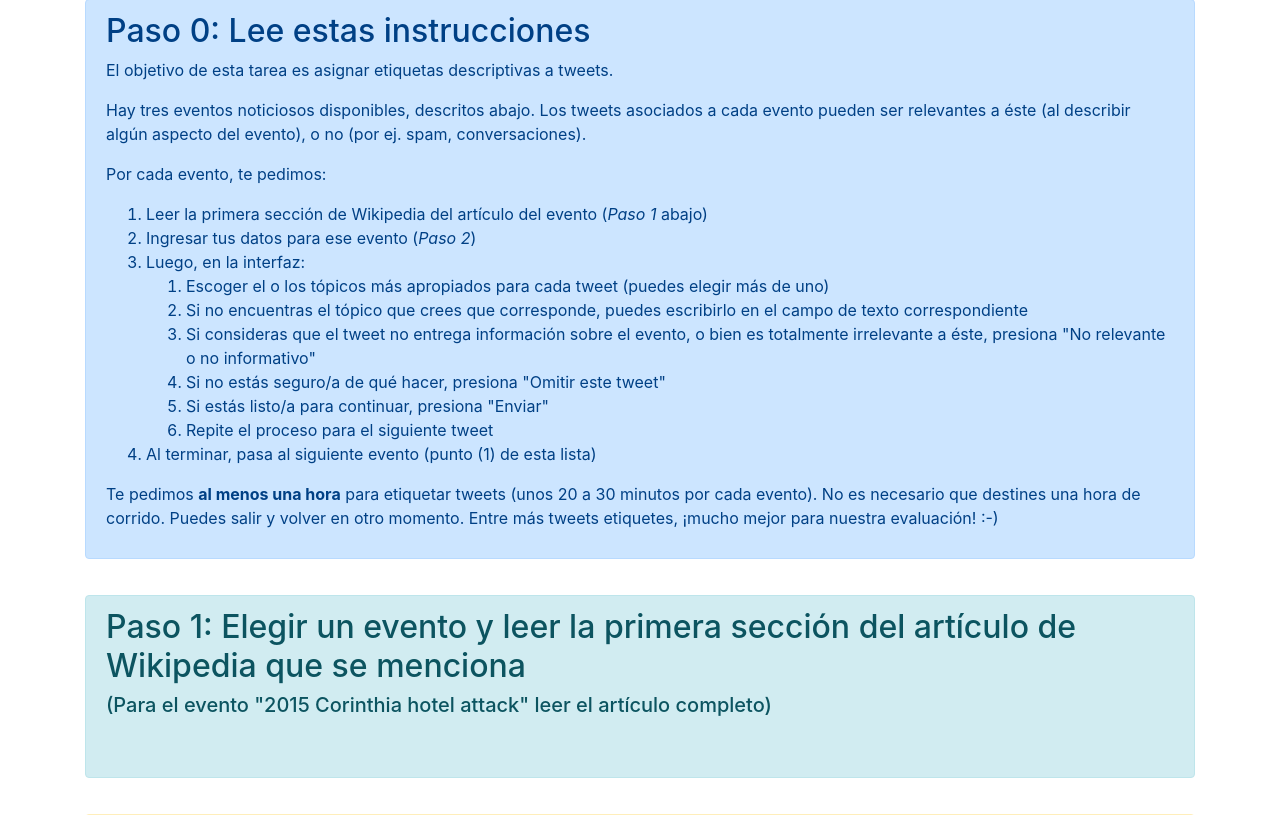
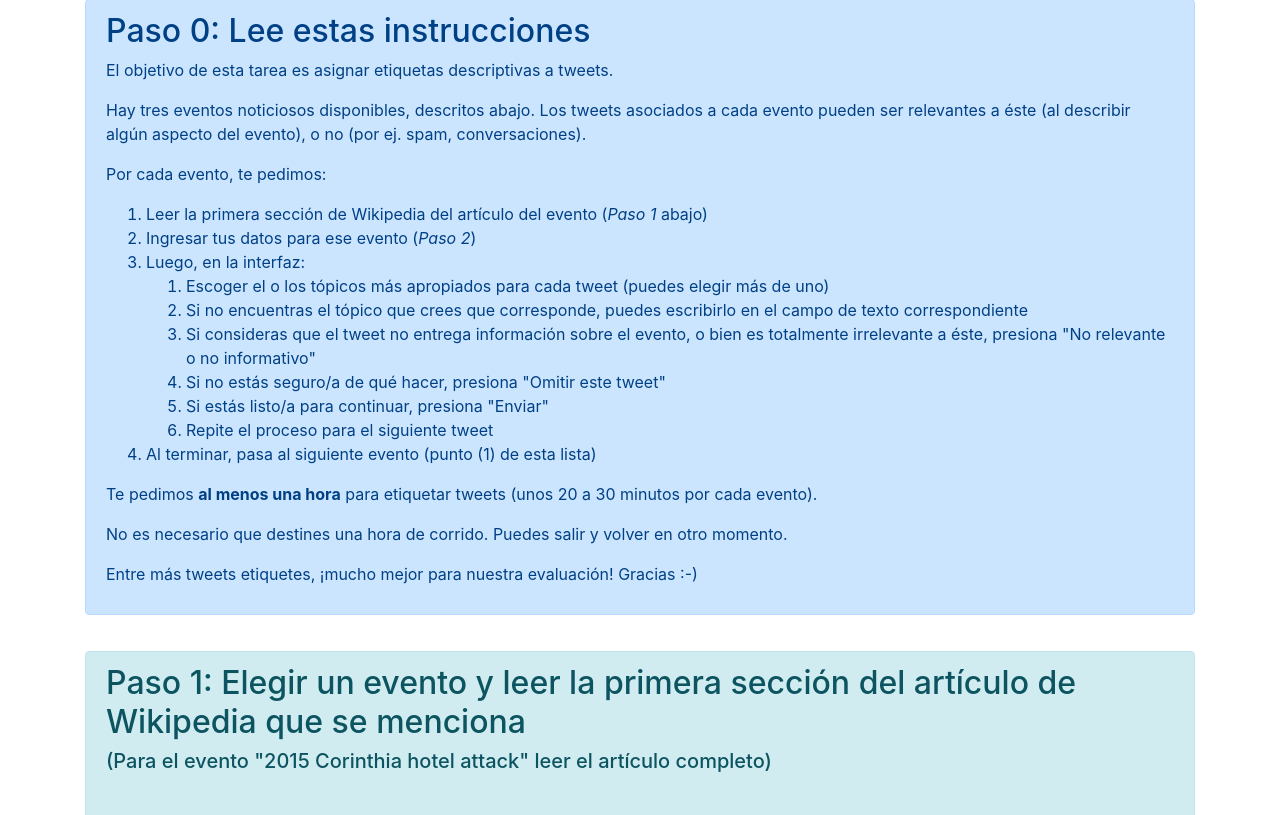
Before and after one commit to alapini/news-model, a Python web app: template web/templates/events.html in a window 1280 px wide. Shown: the part 125-940 px from the top of the page. Run offline with Jinja, Linux system fonts and the light colour scheme; the template is opened without the code that fills it, so the values that code supplies are empty; some libraries are stand-ins or nearby versions.

Commit message:
instrucciones

```diff
--- a/web/templates/events.html
+++ b/web/templates/events.html
@@ -60,8 +60,9 @@
 
                 <p>
                     Te pedimos <strong>al menos una hora</strong> para etiquetar tweets (unos 20 a 30 minutos por cada evento).
-                    No es necesario que destines una hora de corrido. Puedes salir y volver en otro momento. Entre más tweets etiquetes, ¡mucho mejor para nuestra evaluación! :-)
                 </p>
+                <p>No es necesario que destines una hora de corrido. Puedes salir y volver en otro momento.</p>
+                <p>Entre más tweets etiquetes, ¡mucho mejor para nuestra evaluación! Gracias :-)</p>
             </div>
         </div>
     </div>
```
